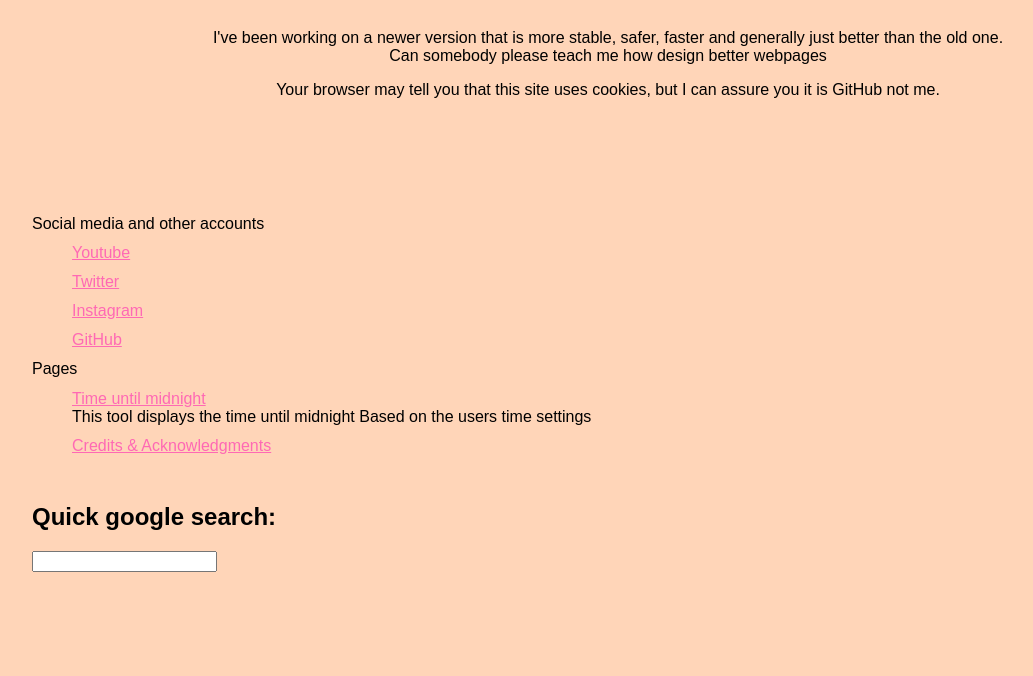
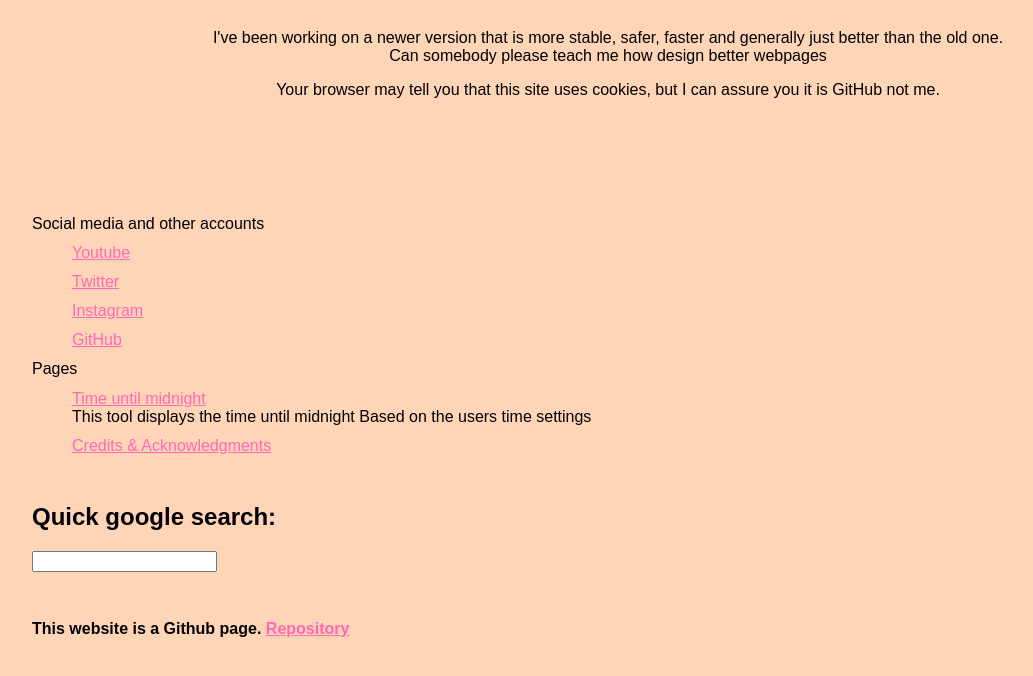
Before and after one commit to werdexd/Website, a plain HTML site: page index.html in a window 1280 px wide. Shown: the part 106-782 px from the top of the page, without its empty margins (32-1065 px from the left). Drawn offline with Linux system fonts and the light colour scheme; no server answers.

Commit message:
readme and github

```diff
--- a/index.html
+++ b/index.html
@@ -33,6 +33,11 @@
 		<h2>Quick google search:</h2>
 		<input type="text" id="User" tabindex="1">
 	</div>
+	<div style="margin-top: 3em;">
+		<h4>
+			This website is a Github page. <a href="https://github.com/werdexd/Website">Repository</a>
+		</h4>
+	</div>
 
 </body>
 <script src="/Website/JS/General-synchronous.js">
```
Also changed, not shown: README.md.
